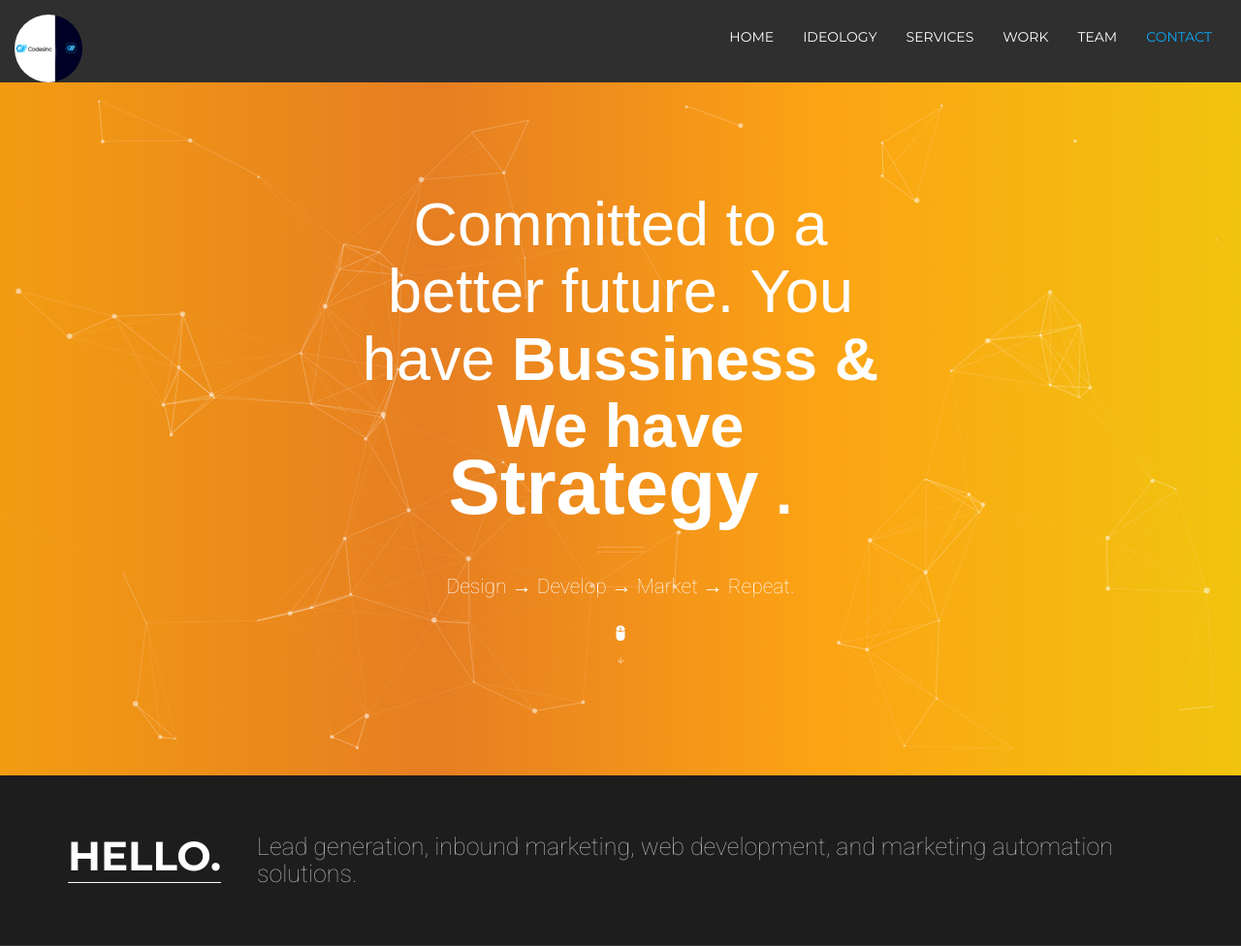
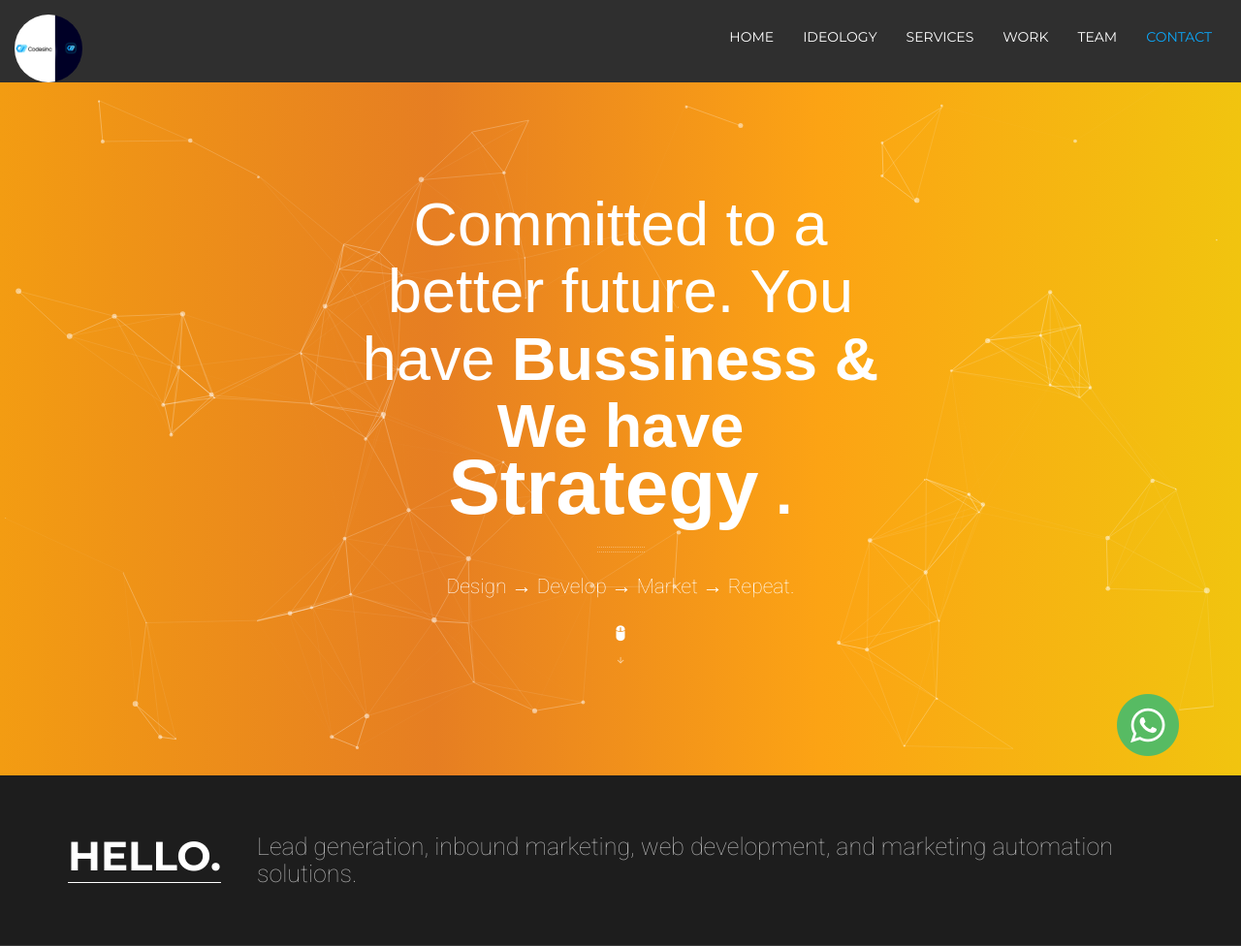
Before and after one commit to codesinc-repo/web, a PHP site: page / in a window 1280 px wide. Shown: the top 976 px of the page at 97% size. Run offline with PHP 8.4, Linux system fonts and the light colour scheme; some web fonts are replaced.

Commit message:
whatsapp button completed with functionality

```diff
--- a/css/css-style.css
+++ b/css/css-style.css
@@ -1007,6 +1007,18 @@ ul.social-buttons li a:active {
     font-size: 12px;
 }
 
+.whatsapp-icon {
+    z-index: 99999999 !important;
+    position: fixed;
+    cursor: pointer;
+    box-sizing: border-box;
+    bottom: 20px;
+    right: auto;
+    min-width: 40px;
+    right: 5.0000%;
+    left: auto;
+}
+
 .dropdown-menu > li > a:focus, .dropdown-menu > li > a:hover {
     color: rgba(255, 255, 255, 0.60);
     text-decoration: none;
--- a/index.html
+++ b/index.html
@@ -1091,6 +1091,11 @@
           </div>
         </section>
       </div>
+      <div class="whatsapp-icon">
+        <a href="https://api.whatsapp.com/send?phone=923013887598">
+            <img src="images/whatsapp-icon.png" alt="contact us">
+        </a>
+    </div>
     </section>
   </body>
 </html>
```
Also changed, not shown: images/whatsapp-icon.png (added).
